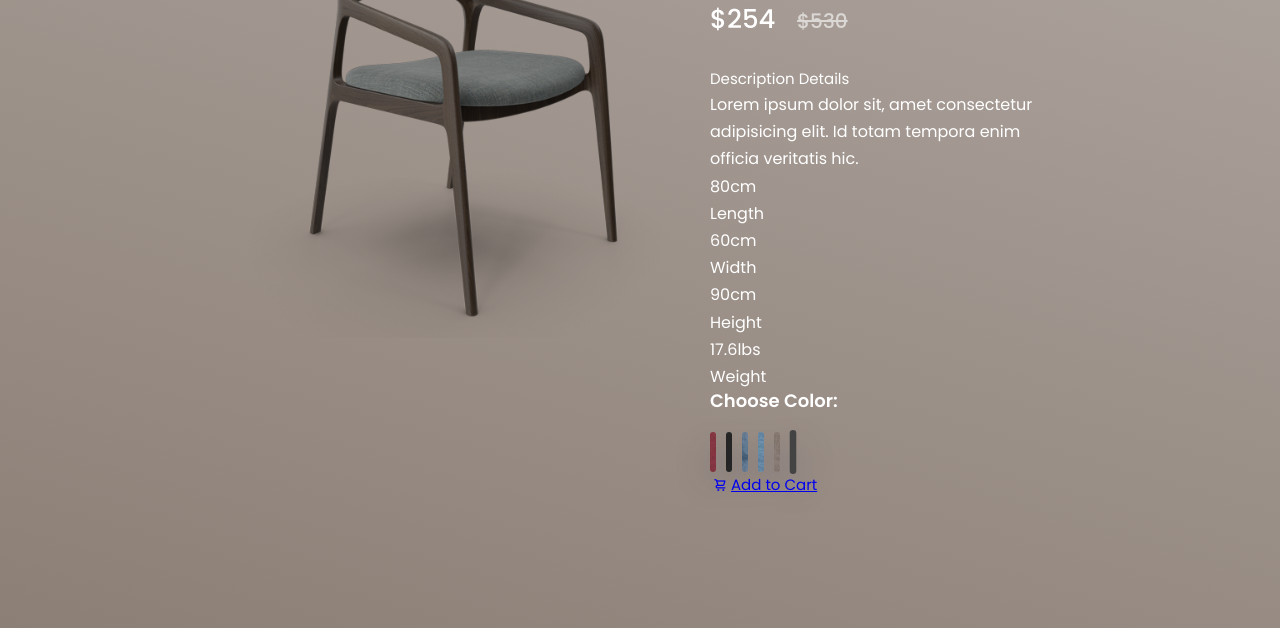
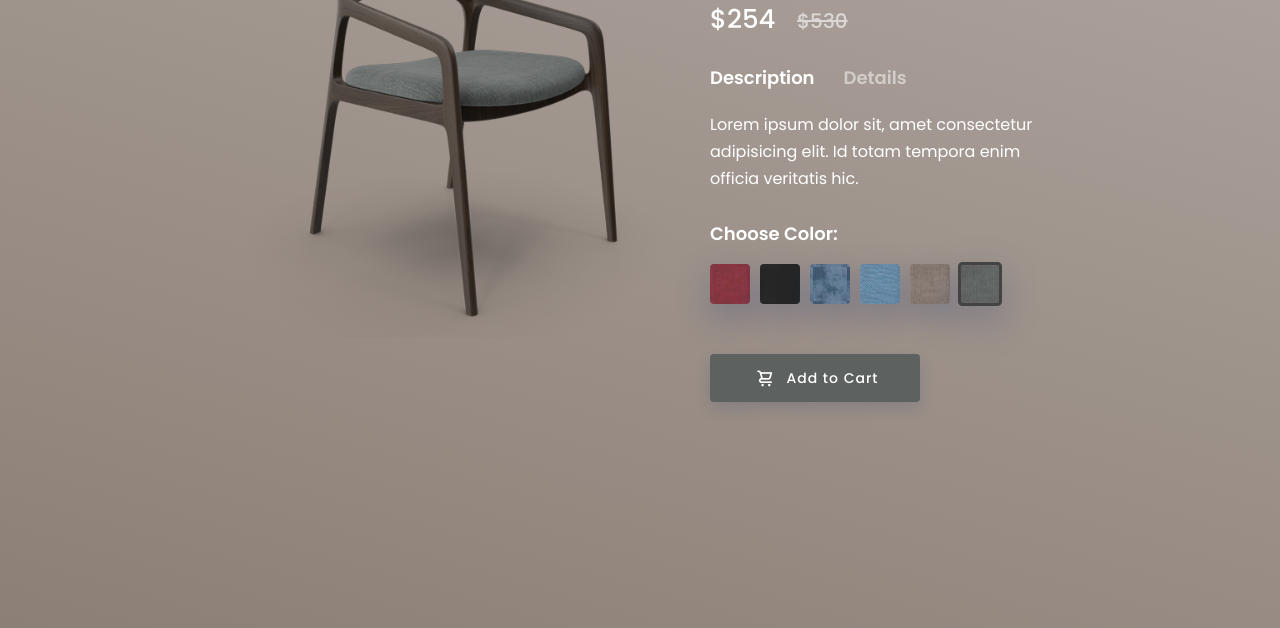
Before and after one commit to imkuldeepahlawat/dot_batch, a plain HTML site: page week4/ModernChairProject/index.html in a window 1280 px wide. Shown: the part 172-800 px from the top of the page. Drawn offline with nearby package versions, Linux system fonts and the light colour scheme.

Commit message:
modern chair project complete and uploaded

```diff
--- a/week4/ModernChairProject/style.css
+++ b/week4/ModernChairProject/style.css
@@ -64,6 +64,7 @@ p{
   height: 40px;
   transition: all 200ms linear;
   border-radius:4px;
+  width: 40px;
   overflow: hidden;
   border: none;
   cursor: pointer;
@@ -283,5 +284,120 @@ h5{
 
 .desc-btn:checked + label,
 .desc-btn:not(:checked) + label{
-  position: w;
+  position: relative;
+  transition: all 200ms linear;
+  display: inline-block;
+  border: none;
+  cursor: pointer;
+  color: #ffeba7;
+  font-family: "Poppins",sans-serif;
+  font-weight: 600;
+  font-size: 18px;
+  line-height: 1.2;
+  color: #fff;
+  margin-right: 25px;
+  opacity: 0.5;
 }
+.desc-btn:checked + label{
+  opacity: 1;
+}
+.desc-btn:not(:checked) + label:hover{
+  opacity: 0.8;
+}
+
+.desc-sec{
+  padding-top: 20px;
+  padding-bottom: 30px;
+  transition:all 250ms linear;
+  opacity: 0;
+  overflow: hidden;
+  pointer-events: none;
+  transform: translateY(20px);
+}
+
+.desc-sec.accor-2{
+  position: absolute;
+  top: 25px;
+  left: 0;
+  width: 100%;
+  z-index: 2;
+}
+#desc-1:checked ~ .desc-sec.accor-1{
+  opacity: 1;
+  pointer-events: auto;
+  transform: translateY(0);
+}
+#desc-2:checked ~ .desc-sec.accor-2{
+  opacity: 1;
+  pointer-events: auto;
+  transform: translateY(0);
+}
+.section-inline{
+  position: relative;
+  display: inline-block;
+  margin-right: 20px;
+}
+
+.section-inline p span{
+  font-size: 30px;
+  line-height: 1.1;
+}
+
+.btn{
+  position: relative;
+  font-family: "poppins",sans-serif;
+  font-weight: 500;
+  font-size: 14px;
+  line-height: 2;
+  height: 48px;
+  border-radius: 4px;
+  width: 210px;
+  letter-spacing: 1px;
+  display: inline-flex;
+  align-items: center;
+  justify-content: center;
+  border: none;
+  cursor: pointer;
+  overflow: hidden;
+  background-color: transparent;
+  color: #fff;
+  box-shadow: 0 6px 15px 0 rgba(16,39,112,0.15);
+  transition: all 250ms linear;
+  text-decoration: none;
+  margin-top: 50px;
+}
+.icon{
+  padding-right: 7px;
+  font-size: 20px;
+}
+
+.btn:before{
+  position: absolute;
+  top: 0;
+  left: 0;
+  width: 100%;
+  height: 100%;
+  content: "";
+  z-index: -1;
+  background-color: #944852;
+  transition: background-color 250ms 300ms ease;
+}
+.btn:hover{
+  box-shadow: 0 12px 35px 0 rgba(16,39,112,0.25);
+  background-color: #333;
+}
+.for-color-2:checked ~ .info-wrap .btn:before{
+  background-color: #1a1a1a;
+}
+.for-color-3:checked ~ .info-wrap .btn:before{
+  background-color: #40566e;
+}
+.for-color-4:checked ~ .info-wrap .btn:before{
+  background-color: #5e89b2;
+}
+.for-color-5:checked ~ .info-wrap .btn:before{
+  background-color: #8c7f76;
+}
+.for-color-6:checked ~ .info-wrap .btn:before{
+  background-color: #5d6160;
+}
```
